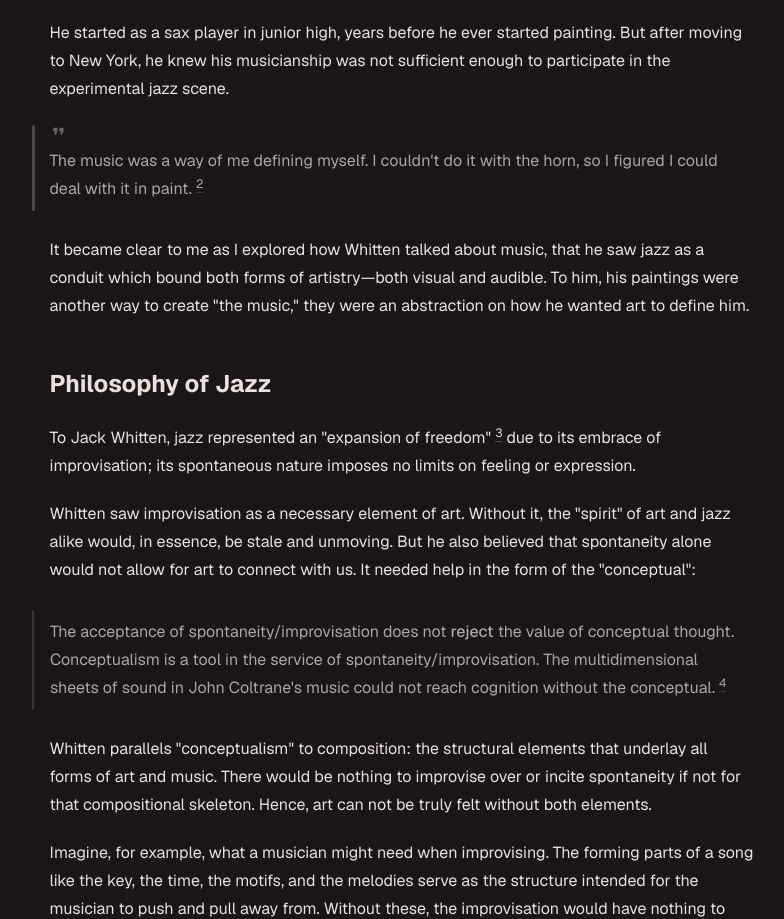
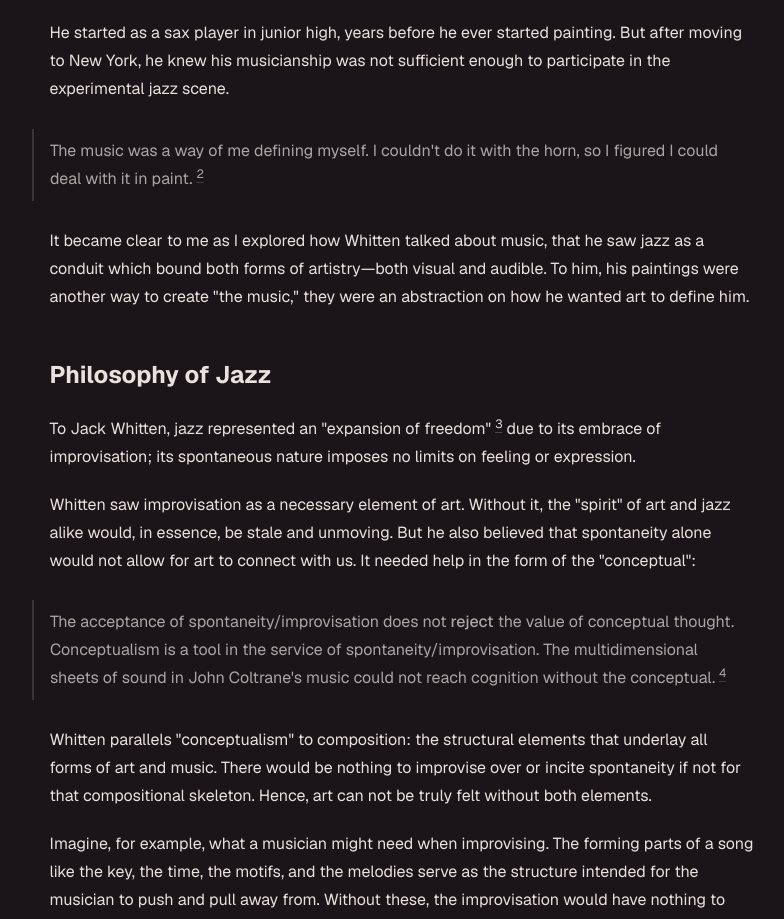
Before and after one commit to stanley-910/stanleywang.dev, a Next.js app: page /writing/improvisation-on-the-artist in a window 1280 px wide. Shown: the part 2520-3439 px from the top of the page, without its empty margins (231-1015 px from the left). Built offline with nearby package versions, Linux system fonts and the light colour scheme.

Commit message:
fix(writing): quotes drop the decorative quote mark and keep the plain rule down their left, like every other blockquote

```diff
--- a/app/styles/markdown.css
+++ b/app/styles/markdown.css
@@ -212,7 +212,6 @@ html.dark .prose {
 }
 
 .prose blockquote {
-  /* Keep default blockquote styling for quotes without the decorative flag. */
   position: relative;
   font-weight: normal;
   font-style: normal;
@@ -223,40 +222,6 @@ html.dark .prose {
   margin-left: -0.5em;
 }
 
-.prose blockquote.quote-mark {
-  /* Create room for the ornament only when this quote is flagged. */
-  border-inline-start-width: 0;
-  padding: 0.9em 1em 0.5em 1.2em;
-  margin-top: 1.8em;
-}
-
-.prose blockquote.quote-mark::before {
-  /* Place the quote glyph inside the same vertical region as the custom bar. */
-  content: '❞';
-  position: absolute;
-  top: -0.3em;
-  /* Add more horizontal separation between the bar and icon. */
-  left: 0.65em;
-  font-family: var(--font-mono);
-  font-size: 1.75rem;
-  line-height: 1;
-  color: color-mix(in srgb, var(--fg-light) 72%, transparent);
-  pointer-events: none;
-}
-
-.prose blockquote.quote-mark::after {
-  /* Extend the quote bar slightly above the text block and through its full height. */
-  content: '';
-  position: absolute;
-  left: 0;
-  top: -0.42em;
-  bottom: 0;
-  width: 0.18em;
-  background: color-mix(in srgb, var(--fg-light) 46%, transparent);
-  border-radius: 999px;
-  pointer-events: none;
-}
-
 /* Default styles for sm screens (768px) and up */
 @media (min-width: 768px) {
   .prose blockquote {
@@ -264,12 +229,6 @@ html.dark .prose {
     padding: 0.5em 1em;
     margin-top: 1.6em;
     margin-left: -1.1em;
-  }
-
-  .prose blockquote.quote-mark {
-    border-inline-start-width: 0;
-    padding: 0.9em 1em 0.5em 1.1em;
-    margin-top: 1.8em;
   }
 }
 
--- a/app/writing/improvisation-on-the-artist/page.mdx
+++ b/app/writing/improvisation-on-the-artist/page.mdx
@@ -51,7 +51,7 @@ For all of his life, Jack Whitten had felt a connection to jazz music.
 
 He started as a sax player in junior high, years before he ever started painting. But after moving to New York, he knew his musicianship was not sufficient enough to participate in the experimental jazz scene.
 
-<Quote mark>
+<Quote>
 The music was a way of me defining myself. I couldn't do it with the horn, so I figured I could deal with it in paint. [^2]
 </Quote>
 
--- a/mdx-components.tsx
+++ b/mdx-components.tsx
@@ -19,7 +19,6 @@ interface SpotifyProps {
 
 interface QuoteProps {
   children: ReactNode
-  mark?: boolean
   className?: string
 }
 
@@ -49,12 +48,8 @@ const Spotify = ({ link, wide = false, className }: SpotifyProps) => {
   )
 }
 
-const Quote = ({ children, mark = false, className }: QuoteProps) => {
-  return (
-    <blockquote className={cn(mark && 'quote-mark', className)}>
-      {children}
-    </blockquote>
-  )
+const Quote = ({ children, className }: QuoteProps) => {
+  return <blockquote className={className}>{children}</blockquote>
 }
 
 export function useMDXComponents(components: MDXComponents): MDXComponents {
@@ -72,7 +67,7 @@ export function useMDXComponents(components: MDXComponents): MDXComponents {
     }) => <Stars asHr variant={variant} className={className} />,
     // Add Spotify component to MDX components
     Spotify,
-    // Add an opt-in quote component for decorative quote-mark styling.
+    // A blockquote written as JSX, for quotes that hold JSX.
     Quote,
     Note,
     strike: ({ children }) => <span className="line-through">{children}</span>,
```
